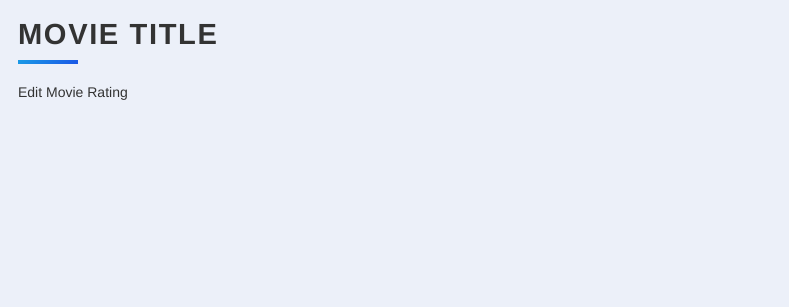
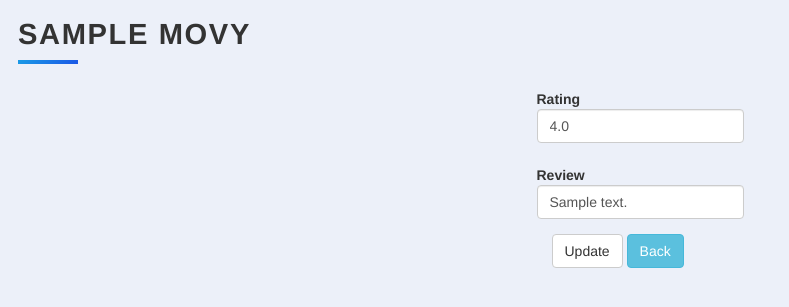
Before and after one commit to Fernandesfelipe1989/100-days-of-code, a Flask app: page /edit/1 in a window 1280 px wide. Shown: the top 307 px of the page, without its empty margins (0-789 px from the left). Run offline with Flask 2, Linux system fonts and the light colour scheme; tables that the repository leaves empty hold one stand-in row (values such as "Sample post"); parts of the project's set-up code (start-up, migrations or seed data) failed here and were passed over; some libraries are stand-ins or nearby versions.

Commit message:
Create the edit flow.

```diff
--- a/movie_project/forms.py
+++ b/movie_project/forms.py
@@ -1,7 +1,9 @@
 from flask_wtf import FlaskForm
-from wtforms import StringField, SubmitField
+from wtforms import FloatField, StringField, SubmitField
 from wtforms.validators import DataRequired
 
 
 class MovieForm(FlaskForm):
-    pass
+    rating = FloatField(label="Rating", validators=[DataRequired(), ])
+    review = StringField(label='Review', validators=[DataRequired(), ])
+    submit = SubmitField(label="Update")
--- a/movie_project/main.py
+++ b/movie_project/main.py
@@ -19,7 +19,6 @@ def create_app():
     app.register_blueprint(bp)
     Bootstrap(app)
     db.init_app(app)
-    # db.create_all()
     return app
 
 
--- a/movie_project/templates/edit.html
+++ b/movie_project/templates/edit.html
@@ -12,7 +12,15 @@
 
 {% block content %}
 <div class="content">
-  <h1 class="heading">Movie Title</h1>
-    <p class="description">Edit Movie Rating</p>
+  <h1 class="heading">{{ movie.title }}</h1>
+  <form class="form form-horizontal" method="post" role="form">
+    {{ form.hidden_tag() }}
+    {{ wtf.form_errors(form, hiddens="only") }}
+    {{ wtf.form_field(form.rating) }}
+    {{ wtf.form_field(form.review) }}
+    {{ wtf.form_field(form.submit)}} <a class="btn btn-info" href="{{url_for('views.home')}}">Back</a>
+  </form>
+  <br>
+
   </div>
 {% endblock %}
--- a/movie_project/views.py
+++ b/movie_project/views.py
@@ -4,8 +4,9 @@ from flask import Blueprint
 
 from flask import render_template, redirect, url_for, request
 
+
 from forms import MovieForm
-from models import MovieModel
+from models import MovieModel, db
 
 bp = Blueprint('views', __name__, url_prefix='/')
 
@@ -19,8 +20,12 @@ def home():
 @bp.route("/edit/<int:movie_id>", methods=["GET", "POST"])
 def edit(movie_id):
     movie = MovieModel.query.filter_by(id=movie_id).first()
-    form = MovieForm()
+    form = MovieForm(rating=movie.rating, review=movie.review)
     if form.is_submitted():
-        return redirect(url_for("edit", id=movie_id))
+        print("Form submitted")
+        movie.rating = form.data.get('rating')
+        movie.review = form.data.get('review')
+        db.session.commit()
+        return redirect(url_for("views.edit", movie_id=movie_id))
 
     return render_template('edit.html', form=form, movie=movie)
```
Also changed, not shown: movie_project/templates/index.html (+2 -22 lines), movie_project/movies-collection.db.
